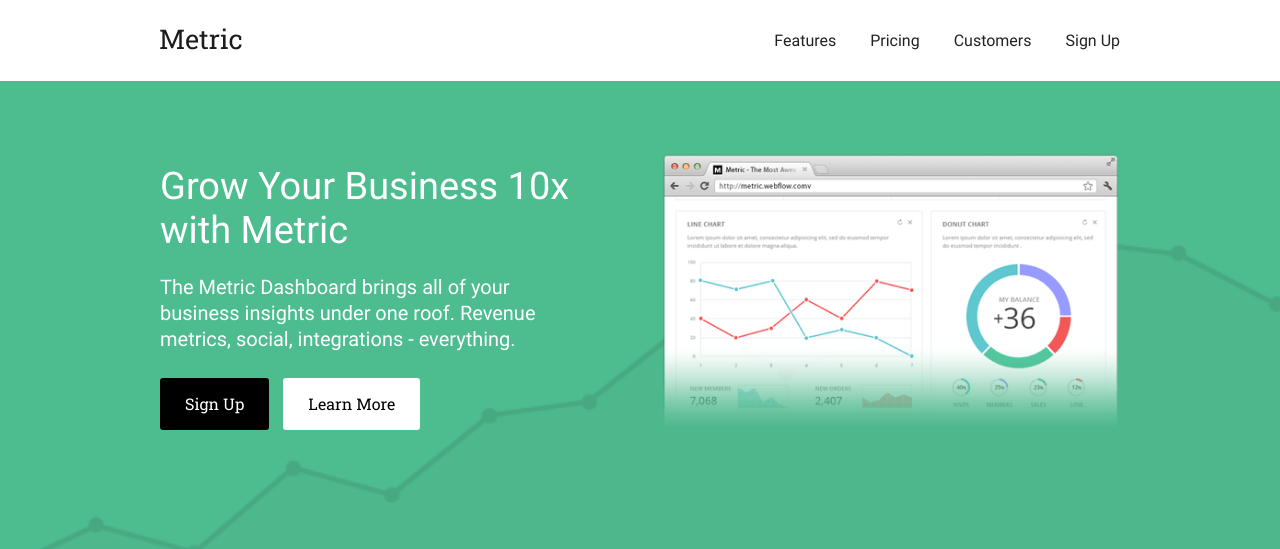
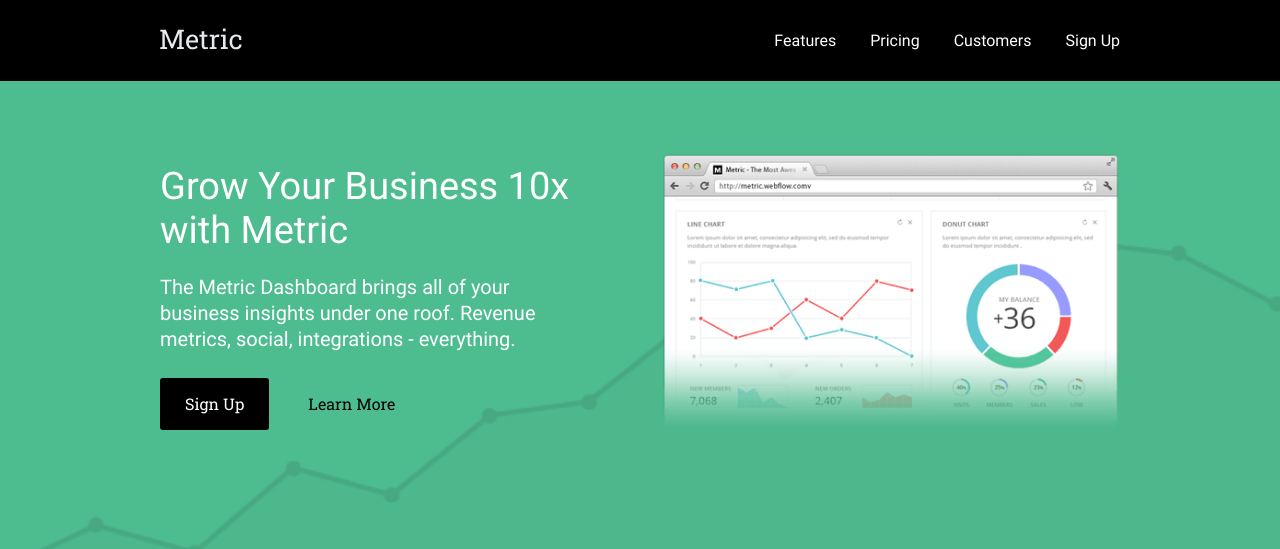
Before and after one commit to azikodev/Metric, a plain HTML site: page index.html in a window 1280 px wide. Shown: the top 549 px of the page. Drawn offline with Linux system fonts and the light colour scheme.

Commit message:
css file edited from header link

```diff
--- a/css/main.css
+++ b/css/main.css
@@ -95,6 +95,9 @@
     justify-content: space-between;
     padding: 28px 0;
 }
+.nav-bgc {
+    background-color: var(--black);
+}
 
 .nav__list {
     display: flex;
@@ -103,12 +106,45 @@
 }
 
 .nav-list__item {
-    color: var(--color-222);
+    color: var(--white);
     font-family: var(--main-font);
     font-size: var(--font-16);
     font-style: normal;
     font-weight: var(--weight-400);
     line-height: 22px;
+    position: relative;
+}
+.nav-list__item a:hover {
+
+}
+.nav-list__item a::after {
+    content: '';
+    width: 0%;
+    height: 2px;
+    background-color: var(--white);
+    position: absolute;
+    bottom: -2px;
+    left: 0;
+    transition: width 0.3s linear;
+    visibility: hidden;
+}
+.nav-list__item a:hover::after {
+    width: 100%;
+    visibility: visible;
+}
+.nav-list__item a::before {
+    content: '';
+    width: 0%;
+    height: 2px;
+    background-color: var(--white);
+    position: absolute;
+    bottom: -2px;
+    right: 0;
+    transition: width 0.3s ;
+}
+.nav-list__item a:hover::before {
+    width: 100%;
+    visibility:hidden
 }
 
 .header-wrapper {}
@@ -171,16 +207,17 @@
 .header__btn1:hover {
     color: var(--black);
     background-color: var(--white);
+    transition: all 1s ease;
 }
 
 .header__btn2 {
     color: var(--black);
-    background-color: var(--white);
+    background-color: transparent;
 }
 
 .header__btn2:hover {
-    color: var(--white);
-    background-color: var(--black);
+    color: var(--black);
+    background-color: var(--white);
 }
 
 .header-bottom {
@@ -649,7 +686,11 @@
     height: 17px;
 }
 
-.footer__logo-section img:hover {}
+
+.footer__logo-section img:hover {
+    position: relative;
+    bottom: 4px;
+}
 
 .sign-up__btn a {
     border-radius: 0px 2px 2px 0px;
@@ -663,6 +704,7 @@
     /* border: 1px solid var(--black); */
     background-color: #A1BFD4;
     color: var(--black);
+    transition: all 0.2s;
 }
 
 .footer__list {
@@ -693,6 +735,11 @@
     margin-bottom: 2px;
 }
 
+.footer-item__text:hover a {
+    color: var(--white);
+    border-bottom: 1px solid var(--white);
+}
+
 .footer-bottom__text {
     color: var(--color-footer);
     font-family: var(--main-font);
@@ -702,3 +749,4 @@
     line-height: 22px;
 
 }
+.
--- a/index.html
+++ b/index.html
@@ -13,8 +13,9 @@
 <body>
     <!-- header section -->
     <header class="header-section">
+        <div class="nav-bgc">
             <nav class="header__nav container">
-            <a href="#"><img src="./images/svg/site-logo.svg" alt="site main logo"></a>
+                <a href="#"><img src="./images/svg/footer-main-logo.svg" alt="site main logo"></a>
                 <ul class="nav__list">
                     <li class="nav-list__item">
                         <a href="#">Features</a>
@@ -30,6 +31,7 @@
                     </li>
                 </ul>
             </nav>
+        </div>
         <section class="header-wrapper">
             <div class="header-top">
                 <div class="header-container">
```
Lines whose indentation alone changed are shown as unchanged.
